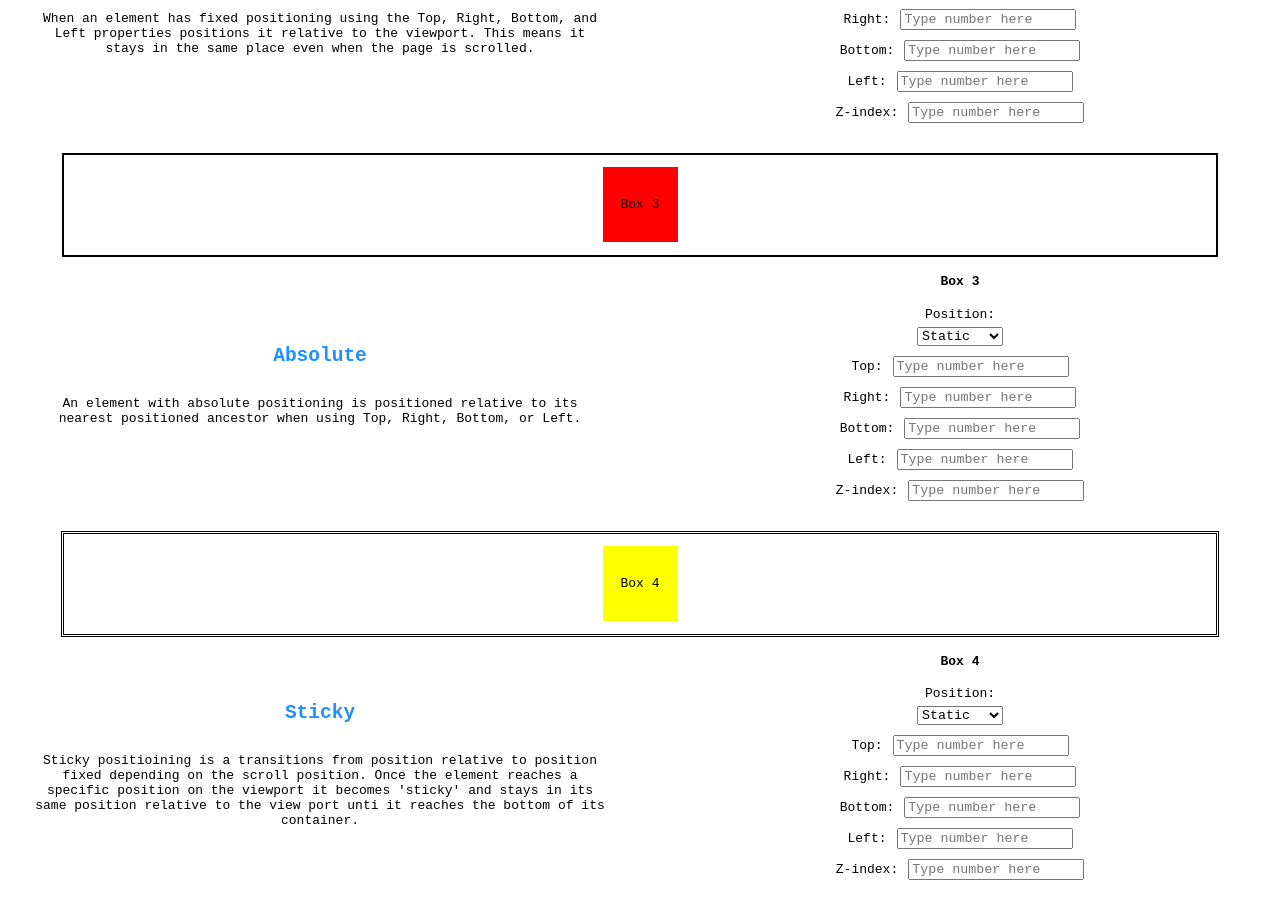
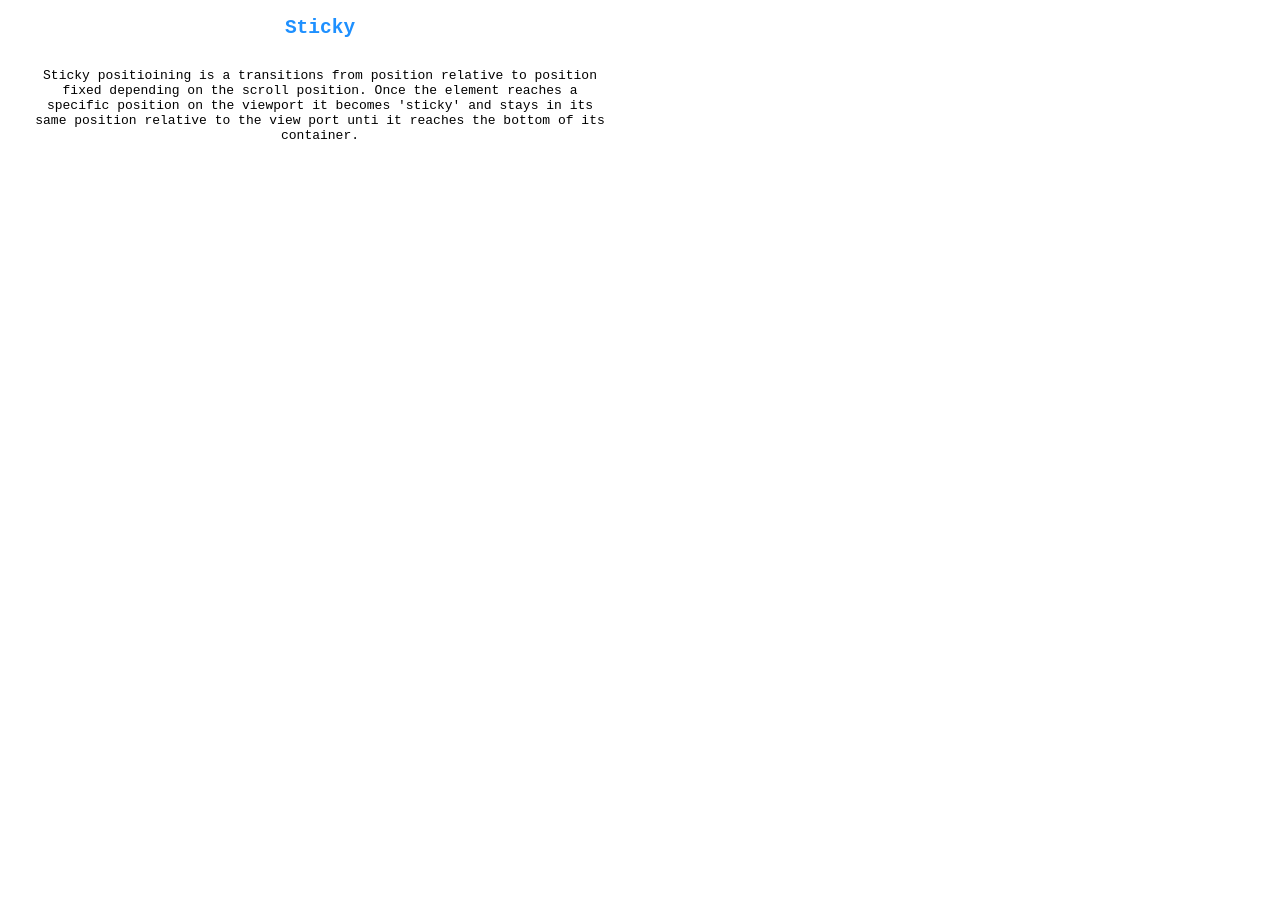
Before and after one commit to paulbrooks646/competencies, a React (Create React App) app: page /#/Position in a window 1280 px wide. Shown: the part 898-1808 px from the top of the page. After the commit the page ends 1074 px from the top, so only its background shows below. Built offline with nearby package versions, Linux system fonts and the light colour scheme; what redux-promise-middleware would draw is missing.

Commit message:
position removed redundancies

```diff
--- a/src/Components/Position/Position.js
+++ b/src/Components/Position/Position.js
@@ -4,29 +4,11 @@ import "./Position.scss"
 export default function Position() {
 
     const [boxOne, setBoxOne] = useState('static')
-    const [boxTwo, setBoxTwo] = useState('static')
-    const [boxThree, setBoxThree] = useState('static')
-    const [boxFour, setBoxFour] = useState('static')
     const [topOne, setTopOne] = useState('0px')
     const [rightOne, setRightOne] = useState('0px')
     const [bottomOne, setBottomOne] = useState('0px')
     const [leftOne, setLeftOne] = useState('0px')
-    const [topTwo, setTopTwo] = useState('0px')
-    const [rightTwo, setRightTwo] = useState('0px')
-    const [bottomTwo, setBottomTwo] = useState('0px')
-    const [leftTwo, setLeftTwo] = useState('0px')
-    const [topThree, setTopThree] = useState('0px')
-    const [rightThree, setRightThree] = useState('0px')
-    const [bottomThree, setBottomThree] = useState('0px')
-    const [leftThree, setLeftThree] = useState('0px')
-    const [topFour, setTopFour] = useState('0px')
-    const [rightFour, setRightFour] = useState('0px')
-    const [bottomFour, setBottomFour] = useState('0px')
-    const [leftFour, setLeftFour] = useState('0px')
     const [zOne, setZOne] = useState(0)
-    const [zTwo, setZTwo] = useState(0)
-    const [zThree, setZThree] = useState(0)
-    const [zFour, setZFour] = useState(0)
 
     return (
         <div className="position-main">
@@ -88,164 +70,29 @@ export default function Position() {
                     </div>
                 </div>
                 </div>
-                <div style={{display: 'flex', alignItems: 'center', justifyContent: 'space-evenly', width: '90%', position: 'relative', border: 'dotted 2px black', height: '100px'}}>
-                    <div style={{backgroundColor: 'blue', width: '75px', height: '75px', display: 'flex', alignItems: 'center', justifyContent: 'center', position: boxTwo, top: `${topTwo}px`, right: `${rightTwo}px`, bottom: `${bottomTwo}px`, left: `${leftTwo}px`, zIndex: zTwo}}>Box 2</div>
-                </div>
+
                 <div style={{width: '100%', display: 'flex', marginBottom: '20px'}}>
                 <div style={{width: '50%', display: 'flex', flexDirection: 'column', alignItems: 'center', justifyContent: 'center'}}>
                 <h2>Fixed</h2>
                 <p style={{width: '90%'}}>When an element has fixed positioning using the Top, Right, Bottom, and Left properties positions it relative to the viewport. This means it stays in the same place even when the page is scrolled.</p>
                 </div>
-                <div style={{width: '50%', display: 'flex', flexDirection: 'column', alignItems: 'center'}}>
-                    <h4>Box 2</h4>
-                    <label>Position:</label>
-                    <select
-                        value={boxTwo}
-                        onChange={e => setBoxTwo(e.target.value)}
-                        style={{marginBottom: '10px'}}>
-                        <option value='static'>Static</option>
-                        <option value='relative'>Relative</option>
-                        <option value='fixed'>Fixed</option>
-                        <option value='absolute'>Absolute</option>
-                        <option value='sticky'>Sticky</option>
-                    </select>
-                    <div>
-                    <label style={{marginRight: '10px'}}>Top:</label>
-                    <input
-                        placeholder='Type number here'
-                        onChange={e => setTopTwo(e.target.value)}/>
-                    </div>
-                    <div>
-                    <label style={{marginRight: '10px'}}>Right:</label>
-                    <input
-                        placeholder='Type number here'
-                        onChange={e => setRightTwo(e.target.value)}/>
-                    </div>
-                    <div>
-                    <label style={{marginRight: '10px'}}>Bottom:</label>
-                    <input
-                        placeholder='Type number here'
-                        onChange={e => setBottomTwo(e.target.value)}/>
-                    </div>
-                    <div>
-                    <label style={{marginRight: '10px'}}>Left:</label>
-                    <input
-                        placeholder='Type number here'
-                        onChange={e => setLeftTwo(e.target.value)}/>
-                    </div>
-                    <div>
-                        <label style={{marginRight: '10px'}}>Z-index:</label>
-                        <input
-                            placeholder='Type number here'
-                            onChange={e => setZTwo(e.target.value)}/>
-                    </div>
+
                 </div>
-                </div>
-                <div style={{display: 'flex', alignItems: 'center', justifyContent: 'space-evenly', width: '90%', position: 'relative', border: 'solid 2px black', height: '100px'}}>
-                    <div style={{backgroundColor: 'red', width: '75px', height: '75px', display: 'flex', alignItems: 'center', justifyContent: 'center', position: boxThree, top: `${topThree}px`, right: `${rightThree}px`, bottom: `${bottomThree}px`, left: `${leftThree}px`, zIndex: zThree}}>Box 3</div>
-                </div>
+
                 <div style={{width: '100%', display: 'flex', marginBottom: '20px'}}>
                 <div style={{width: '50%', display: 'flex', flexDirection: 'column', alignItems: 'center', justifyContent: 'center'}}>
                 <h2>Absolute</h2>
                 <p style={{width: '90%'}}>An element with absolute positioning is positioned relative to its nearest positioned ancestor when using Top, Right, Bottom, or Left.</p>
                 </div>
-                <div style={{width: '50%', display: 'flex', flexDirection: 'column', alignItems: 'center'}}>
-                    <h4>Box 3</h4>
-                    <label>Position:</label>
-                    <select
-                        value={boxThree}
-                        onChange={e => setBoxThree(e.target.value)}
-                        style={{marginBottom: '10px'}}>
-                        <option value='static'>Static</option>
-                        <option value='relative'>Relative</option>
-                        <option value='fixed'>Fixed</option>
-                        <option value='absolute'>Absolute</option>
-                        <option value='sticky'>Sticky</option>
-                    </select>
-                    <div>
-                    <label style={{marginRight: '10px'}}>Top:</label>
-                    <input
-                        placeholder='Type number here'
-                        onChange={e => setTopThree(e.target.value)}/>
-                    </div>
-                    <div>
-                    <label style={{marginRight: '10px'}}>Right:</label>
-                    <input
-                        placeholder='Type number here'
-                        onChange={e => setRightThree(e.target.value)}/>
-                    </div>
-                    <div>
-                    <label style={{marginRight: '10px'}}>Bottom:</label>
-                    <input
-                        placeholder='Type number here'
-                        onChange={e => setBottomThree(e.target.value)}/>
-                    </div>
-                    <div>
-                    <label style={{marginRight: '10px'}}>Left:</label>
-                    <input
-                        placeholder='Type number here'
-                        onChange={e => setLeftThree(e.target.value)}/>
-                    </div>
-                    <div>
-                        <label style={{marginRight: '10px'}}>Z-index:</label>
-                        <input
-                            placeholder='Type number here'
-                            onChange={e => setZThree(e.target.value)}/>
-                    </div>
+
                 </div>
-                </div>
-                <div style={{display: 'flex', alignItems: 'center', justifyContent: 'space-evenly', width: '90%', position: 'relative', border: 'double 3px black', height: '100px'}}>
-                    <div style={{backgroundColor: 'yellow', width: '75px', height: '75px', display: 'flex', alignItems: 'center', justifyContent: 'center', position: boxFour, top: `${topFour}px`, right: `${rightFour}px`, bottom: `${bottomFour}px`, left: `${leftFour}px`, zIndex: zFour}}>Box 4</div>
-                </div>
+
                 <div style={{width: '100%', display: 'flex', marginBottom: '20px'}}>
                 <div style={{width: '50%', display: 'flex', flexDirection: 'column', alignItems: 'center', justifyContent: 'center'}}>
                 <h2>Sticky</h2>
                 <p style={{width: '90%'}}> Sticky positioining is a transitions from position relative to position fixed depending on the scroll position. Once the element reaches a specific position on the viewport it becomes 'sticky' and stays in its same position relative to the view port unti it reaches the bottom of its container.</p>
                 </div>
-                <div style={{width: '50%', display: 'flex', flexDirection: 'column', alignItems: 'center'}}>
-                    <h4>Box 4</h4>
-                    <label>Position:</label>
-                    <select
-                        value={boxFour}
-                        onChange={e => setBoxFour(e.target.value)}
-                        style={{marginBottom: '10px'}}>
-                        <option value='static'>Static</option>
-                        <option value='relative'>Relative</option>
-                        <option value='fixed'>Fixed</option>
-                        <option value='absolute'>Absolute</option>
-                        <option value='sticky'>Sticky</option>
-                    </select>
-                    <div>
-                    <label style={{marginRight: '10px'}}>Top:</label>
-                    <input
-                        placeholder='Type number here'
-                        onChange={e => setTopFour(e.target.value)}/>
-                    </div>
-                    <div>
-                    <label style={{marginRight: '10px'}}>Right:</label>
-                    <input
-                        placeholder='Type number here'
-                        onChange={e => setRightFour(e.target.value)}/>
-                    </div>
-                    <div>
-                    <label style={{marginRight: '10px'}}>Bottom:</label>
-                    <input
-                        placeholder='Type number here'
-                        onChange={e => setBottomFour(e.target.value)}/>
-                    </div>
-                    <div>
-                    <label style={{marginRight: '10px'}}>Left:</label>
-                    <input
-                        placeholder='Type number here'
-                        onChange={e => setLeftFour(e.target.value)}/>
-                    </div>
-                    <div>
-                        <label style={{marginRight: '10px'}}>Z-index:</label>
-                        <input
-                            placeholder='Type number here'
-                            onChange={e => setZFour(e.target.value)}/>
-                    </div>
-                </div>
+
                 </div>
             </div>
         </div>
--- a/src/Components/Position/Position.scss
+++ b/src/Components/Position/Position.scss
@@ -4,5 +4,5 @@
 
 .position-main {
     position: relative;
-    top: 100px;
+    top: 50px;
 }
```
